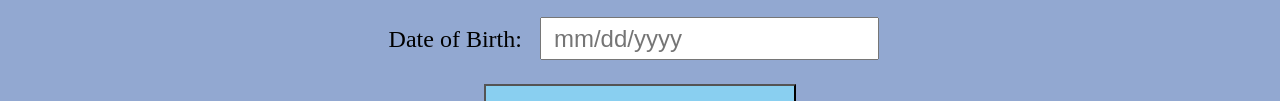
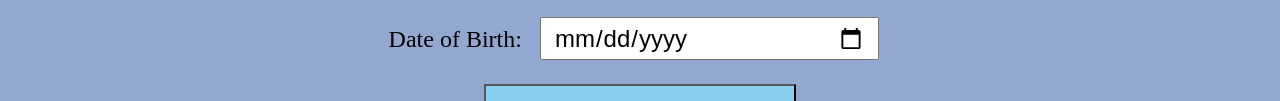
Before and after one commit to nidaakkis/Lab2, a plain HTML site: page index.html in a window 1280 px wide. Shown: the part 321-422 px from the top of the page. Drawn offline with Linux system fonts and the light colour scheme.

Commit message:
Update index.html

```diff
--- a/index.html
+++ b/index.html
@@ -21,7 +21,7 @@
 	    <label>Phone Number: <input type="tel" placeholder="123-456-7890" name="phone_field"></label>
 	  </div>
 	  <div>
-	    <label>Date of Birth: <input type="dob" placeholder="mm/dd/yyyy" name="birth_field"></label>
+	    <label>Date of Birth: <input type="date" placeholder="mm/dd/yyyy" name="birth_field"></label>
 	  </div>
 	  <div>
 	    <input type="submit" id="submit" value="Submit Form">
```
